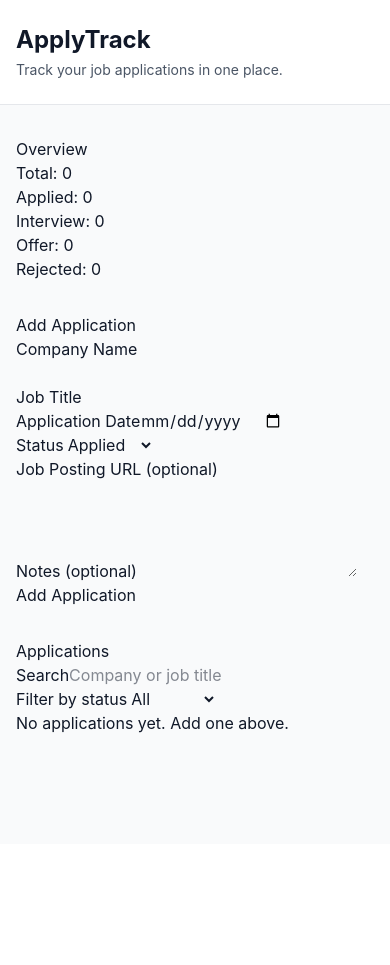
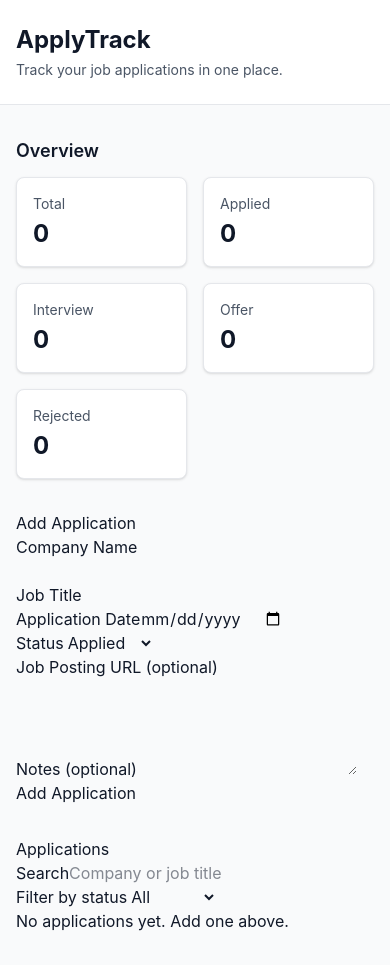
Before and after one commit to semura135/applytrack, a React (Vite) app in the folder client/: page / in a window 390 px wide. Before the commit the page ends 844 px from the top, so only its background shows below. Built offline with nearby package versions, Linux system fonts and the light colour scheme.

Commit message:
style: stats grid with responsive cards

```diff
--- a/client/src/App.jsx
+++ b/client/src/App.jsx
@@ -12,13 +12,33 @@ function App() {
 
       <main className="max-w-5xl mx-auto px-4 py-8 space-y-8">
         <section aria-labelledby="stats-heading">
-          <h2 id="stats-heading">Overview</h2>
-          <ul>
-            <li>Total: 0</li>
-            <li>Applied: 0</li>
-            <li>Interview: 0</li>
-            <li>Offer: 0</li>
-            <li>Rejected: 0</li>
+          <h2
+            id="stats-heading"
+            className="text-lg font-semibold text-gray-900 mb-3"
+          >
+            Overview
+          </h2>
+          <ul className="grid grid-cols-2 md:grid-cols-3 lg:grid-cols-5 gap-4">
+            <li className="bg-white border border-gray-200 rounded-lg p-4 shadow-sm">
+              <p className="text-sm text-gray-600">Total</p>
+              <p className="text-2xl font-bold text-gray-900 mt-1">0</p>
+            </li>
+            <li className="bg-white border border-gray-200 rounded-lg p-4 shadow-sm">
+              <p className="text-sm text-gray-600">Applied</p>
+              <p className="text-2xl font-bold text-gray-900 mt-1">0</p>
+            </li>
+            <li className="bg-white border border-gray-200 rounded-lg p-4 shadow-sm">
+              <p className="text-sm text-gray-600">Interview</p>
+              <p className="text-2xl font-bold text-gray-900 mt-1">0</p>
+            </li>
+            <li className="bg-white border border-gray-200 rounded-lg p-4 shadow-sm">
+              <p className="text-sm text-gray-600">Offer</p>
+              <p className="text-2xl font-bold text-gray-900 mt-1">0</p>
+            </li>
+            <li className="bg-white border border-gray-200 rounded-lg p-4 shadow-sm">
+              <p className="text-sm text-gray-600">Rejected</p>
+              <p className="text-2xl font-bold text-gray-900 mt-1">0</p>
+            </li>
           </ul>
         </section>
         <section aria-labelledby="form-heading">
```
